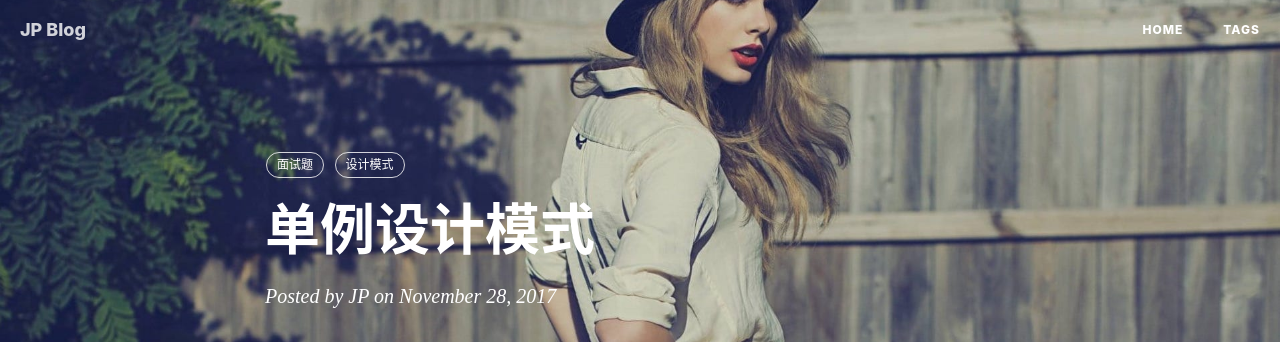
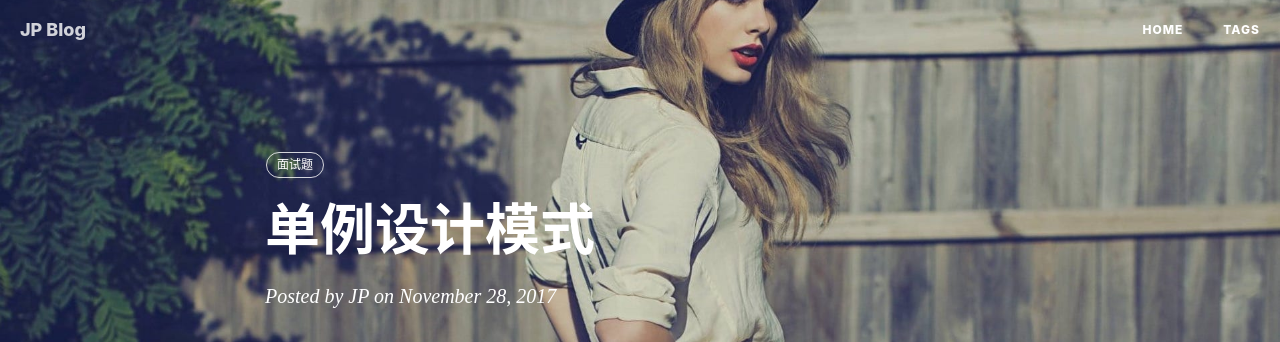
Before and after one commit to hongjiapeng/hongjiapeng.github.io, a Jekyll site: the page built from _posts/2017-11-28-单例设计模式.md, in a window 1280 px wide and 900 px high. Shown: the top 342 px of the window. Built offline with Jekyll 4.4.1, drawn with Linux system fonts in a browser that asks for light colours; nearby versions of some CDN libraries; comment, search, counter and statistics services are not loaded.

Commit message:
modify blog

```diff
--- a/_posts/2017-11-28-单例设计模式.md
+++ b/_posts/2017-11-28-单例设计模式.md
@@ -8,7 +8,6 @@ header-img: img/post-bg-swift.jpg
 catalog: true
 tags:
 - 面试题
-- 设计模式
 
 ---
 
```
